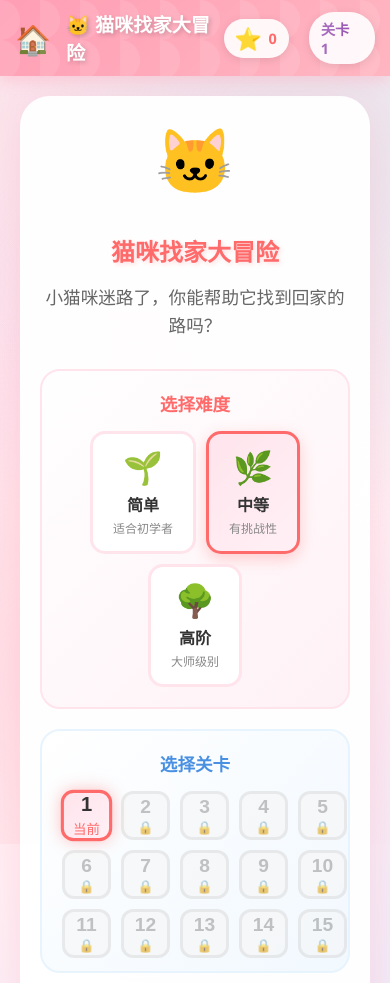
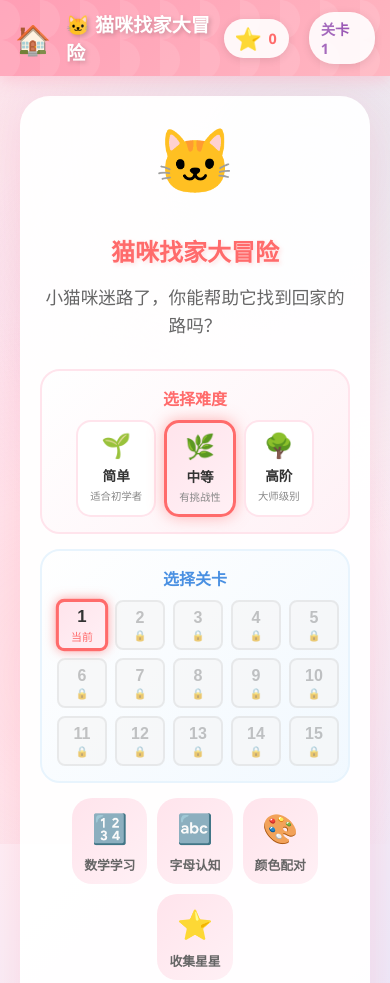
Before and after one commit to deadflyy/agent-dev, a plain HTML site: page cat.html in a window 390 px wide. Shown: the top 983 px of the page. Drawn offline with Linux system fonts and the light colour scheme.

Commit message:
小猫游戏优化移动端体验

```diff
--- a/cat.css
+++ b/cat.css
@@ -951,6 +951,83 @@
     .stat-value {
         font-size: 1.5rem;
     }
+
+    /* 移动端难度选择优化 */
+    .difficulty-selector {
+        padding: 15px 10px;
+        margin: 15px 0;
+    }
+
+    .difficulty-selector h3 {
+        font-size: 1rem;
+        margin-bottom: 10px;
+    }
+
+    .difficulty-options {
+        gap: 8px;
+    }
+
+    .difficulty-btn {
+        padding: 10px 12px;
+        min-width: 70px;
+        border-width: 2px;
+    }
+
+    .difficulty-icon {
+        font-size: 1.5rem;
+    }
+
+    .difficulty-name {
+        font-size: 0.85rem;
+    }
+
+    .difficulty-desc {
+        font-size: 0.65rem;
+    }
+
+    /* 移动端难度选中效果强化 */
+    .difficulty-btn.active {
+        border-width: 3px;
+        box-shadow: 0 0 15px rgba(255, 107, 107, 0.5);
+    }
+
+    /* 移动端关卡选择优化 */
+    .level-selector {
+        padding: 15px 10px;
+        margin: 15px 0;
+    }
+
+    .level-selector h3 {
+        font-size: 1rem;
+        margin-bottom: 10px;
+    }
+
+    .level-grid {
+        grid-template-columns: repeat(5, 1fr);
+        gap: 8px;
+        max-width: 100%;
+        padding: 0 5px;
+    }
+
+    .level-btn {
+        border-width: 2px;
+        border-radius: 8px;
+        min-height: 50px;
+    }
+
+    .level-number {
+        font-size: 1rem;
+    }
+
+    .level-status {
+        font-size: 0.65rem;
+    }
+
+    /* 移动端关卡选中效果强化 */
+    .level-btn.current {
+        border-width: 3px;
+        box-shadow: 0 0 10px rgba(255, 107, 107, 0.6);
+    }
 }
 
 /* 装饰性背景动画 */
--- a/cat.js
+++ b/cat.js
@@ -172,7 +172,14 @@
             `;
 
             if (isUnlocked) {
-                btn.addEventListener('click', () => this.selectLevel(i));
+                // 同时支持点击和触摸事件
+                const handleLevelSelect = (e) => {
+                    e.preventDefault();
+                    e.stopPropagation();
+                    this.selectLevel(i);
+                };
+                btn.addEventListener('click', handleLevelSelect);
+                btn.addEventListener('touchend', handleLevelSelect);
             }
 
             levelGrid.appendChild(btn);
@@ -593,12 +600,17 @@
         document.getElementById('replayBtn').addEventListener('click', () => this.restartLevel());
         document.getElementById('playAgainBtn').addEventListener('click', () => this.resetGame());
 
-        // 难度选择按钮
+        // 难度选择按钮 - 同时支持点击和触摸
         document.querySelectorAll('.difficulty-btn').forEach(btn => {
-            btn.addEventListener('click', (e) => {
-                const difficulty = e.currentTarget.dataset.difficulty;
+            const handleDifficultySelect = (e) => {
+                e.preventDefault();
+                e.stopPropagation();
+                const difficulty = btn.dataset.difficulty;
                 this.selectDifficulty(difficulty);
-            });
+            };
+
+            btn.addEventListener('click', handleDifficultySelect);
+            btn.addEventListener('touchend', handleDifficultySelect);
         });
 
         // 鼠标点击事件
```
